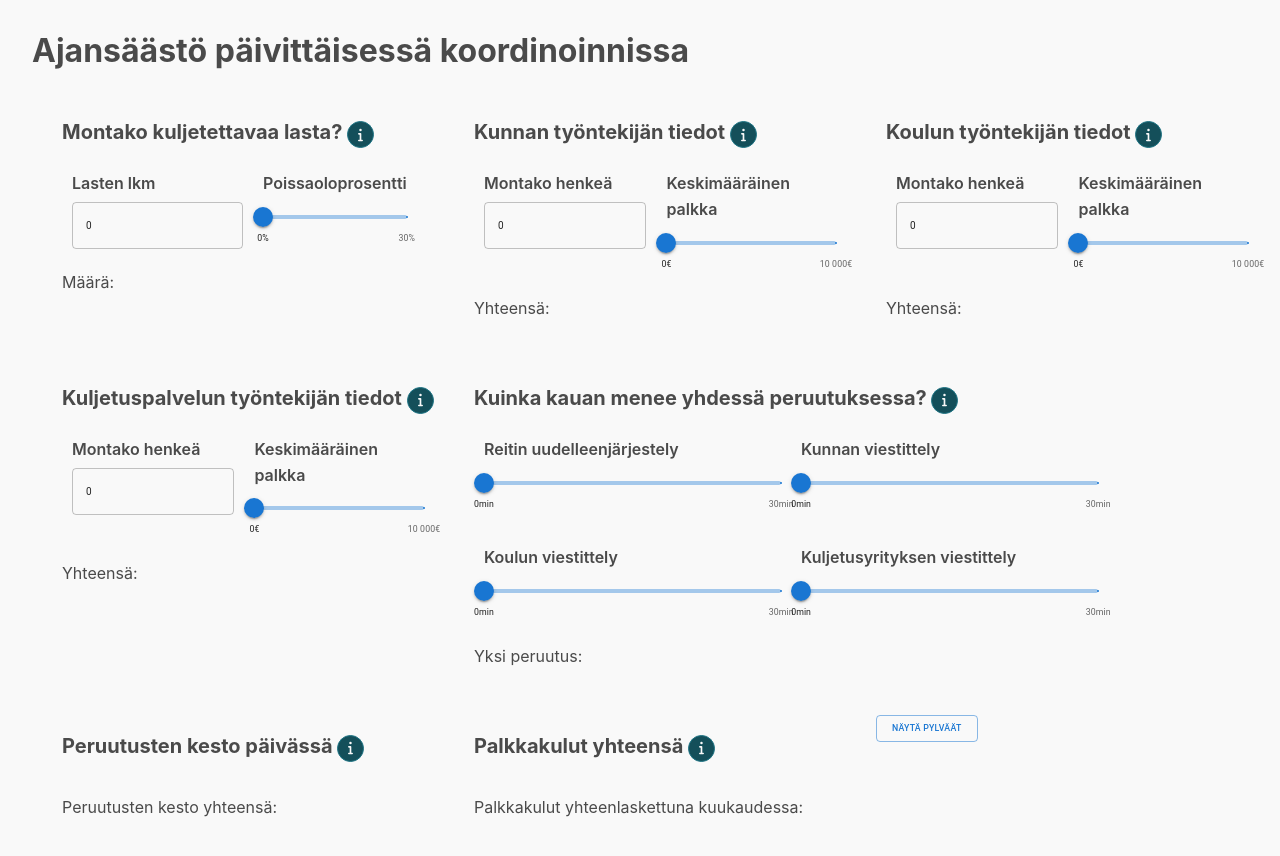
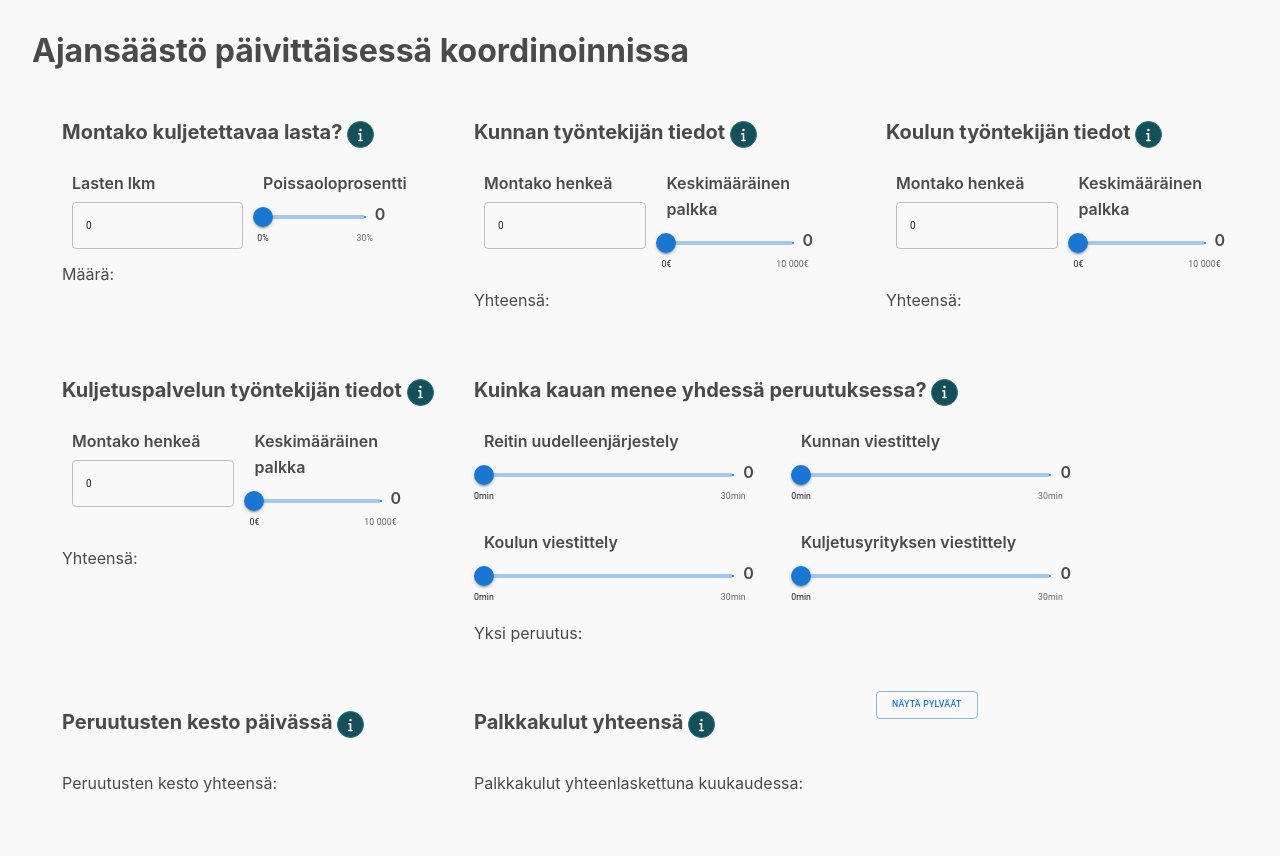
Before and after one commit to ElinaPe/elinape.github.io, a React (Vite) app: page / in a window 1280 px wide. Shown: the top 856 px of the page. Built offline with nearby package versions, Linux system fonts and the light colour scheme.

Commit message:
slider values

```diff
--- a/src/assets/styles/sakura.scss
+++ b/src/assets/styles/sakura.scss
@@ -334,6 +334,15 @@ fieldset {
   max-width: 60%;
 }
 
+.sliderValue {
+  width: 100%;
+  display: flex;
+  gap: 10px;
+}
+
+.sliderValue label {
+  width: 45px;
+}
 .inputTextField {
   min-width: 20%;
 }
--- a/src/components/Input.tsx
+++ b/src/components/Input.tsx
@@ -9,6 +9,8 @@ interface CustomInputProps {
     onChange: (variable: string, value: string | number) => void;
 }
 const CustomInput: React.FC<CustomInputProps> = ({ field, onChange }) => {
+
+  const [sliderValue, setSliderValue] = useState(field.defaultValue)
 
     switch (field.controlType) {
         case 'type':
@@ -32,16 +34,22 @@ const CustomInput: React.FC<CustomInputProps> = ({ field, onChange }) => {
             return (
               <div className='slider'>
                 <label>{field.name}</label>
+                <div className='sliderValue'>
                 <Slider
                     defaultValue={field.defaultValue}
                     step={field.step}
                     min={field.min}
                     max={field.max}
-                    onChange={(event, newValue) => onChange(field.variable, Array.isArray(newValue) ? newValue[0] : newValue)}
+                    onChange={(event, newValue) => {
+                      onChange(field.variable, Array.isArray(newValue) ? newValue[0] : newValue)
+                      setSliderValue(Array.isArray(newValue) ? newValue[0] : newValue)}
+                    }
                     valueLabelDisplay="auto"
                     aria-labelledby="input-slider"
                     marks={field.marks}
                 />
+                <label>{sliderValue}</label>
+                </div>
               </div>
             );
         default:
```
